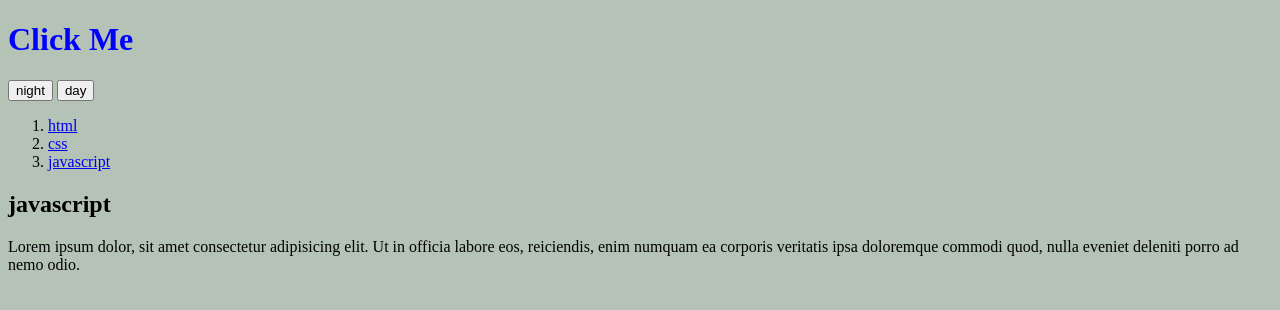
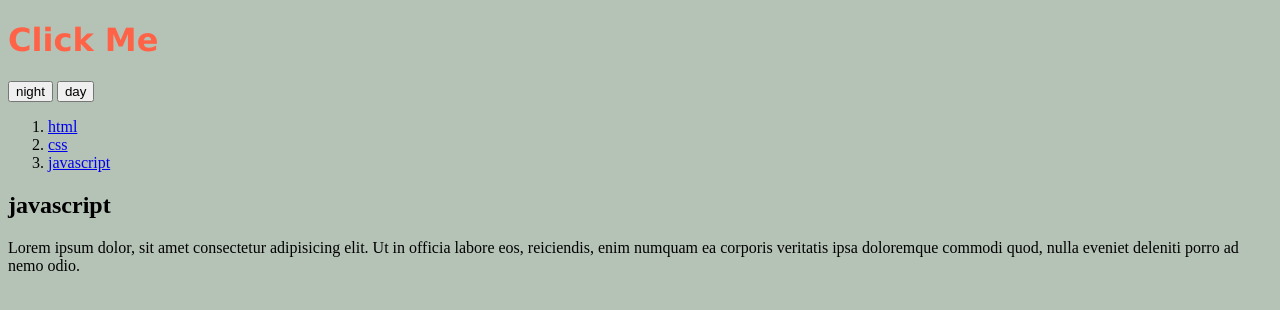
Before and after one commit to MIINII/02_javascript, a plain HTML site: page index.html in a window 1280 px wide. Both pictures are taken after a click on the element "Click Me". Drawn offline with Linux system fonts and the light colour scheme.

Commit message:
Input Value

```diff
--- a/app.js
+++ b/app.js
@@ -254,13 +254,39 @@ console.log(krAge); => 32
 
 // HTML in JavaScript
 
-const title = document.querySelector(".hello h1");
+// const h1 = document.querySelector("div.hello:first-child h1");
 // querySelector는 첫번째 element를 가져옴
-// title.innerText = "hello"; // javascript object 속 property를 변경
+// h1.innerText = "hello"; // javascript object 속 property를 변경
 
-function handleTitleclick(){
-  console.log("title was click");
-  title.style.color = "blue";
-};
+// function handleTitleclick() {
+//  // h1.style.color 가 blue라면 tomato로 바꿔주세요 / 아니라면 blue로 변경해주세요
+//   if(h1.style.color === "blue"){
+//    h1.style.color = "tomato";
+//  } else {
+//    h1.style.color = "blue";
+//  }
+// };
 
-title.addEventListener("click", handleTitleclick);
+// function handleTitleclick() {
+//   const currentColor = h1.style.color;
+//   let newColor; // let 값 변경 가능
+//   // 만약 currentColor가 blue라면, newColor는 tomato로 변경
+//    if(currentColor === "blue"){ // true -> tomato | false -> blue
+//     newColor = "tomato"; // true일떄
+//   } else {
+//     newColor = "blue"; // false일때
+//   }
+//   h1.style.color = newColor;
+//  };
+
+// h1.addEventListener("click", handleTitleclick);
+
+// ---------------------------------------------------------------
+
+const h1 = document.querySelector("div.hello:first-child h1");
+
+function handleTitleClick() {
+	h1.classList.toggle("clicked");
+}
+
+h1.addEventListener("click", handleTitleClick);
--- a/index.html
+++ b/index.html
@@ -11,7 +11,7 @@
 
 <body>
   <div class="hello">
-    <h1>Click Me</h1>
+    <h1 class="sexy-font">Click Me</h1>
   </div>
 
   <input type="button" value="night" onclick="
--- a/style.css
+++ b/style.css
@@ -1,3 +1,17 @@
 body {
   background-color: rgb(181, 194, 182);
 }
+
+h1 {
+  color: cornflowerblue;
+  transition: color 0.4s ease-in-out;
+}
+
+.clicked {
+  color: tomato;
+}
+
+.sexy-font {
+  font-family: "Lucida Sans", "Lucida Sans Regular", "Lucida Grande",
+    "Lucida Sans Unicode", Geneva, Verdana, sans-serif;
+}
```
